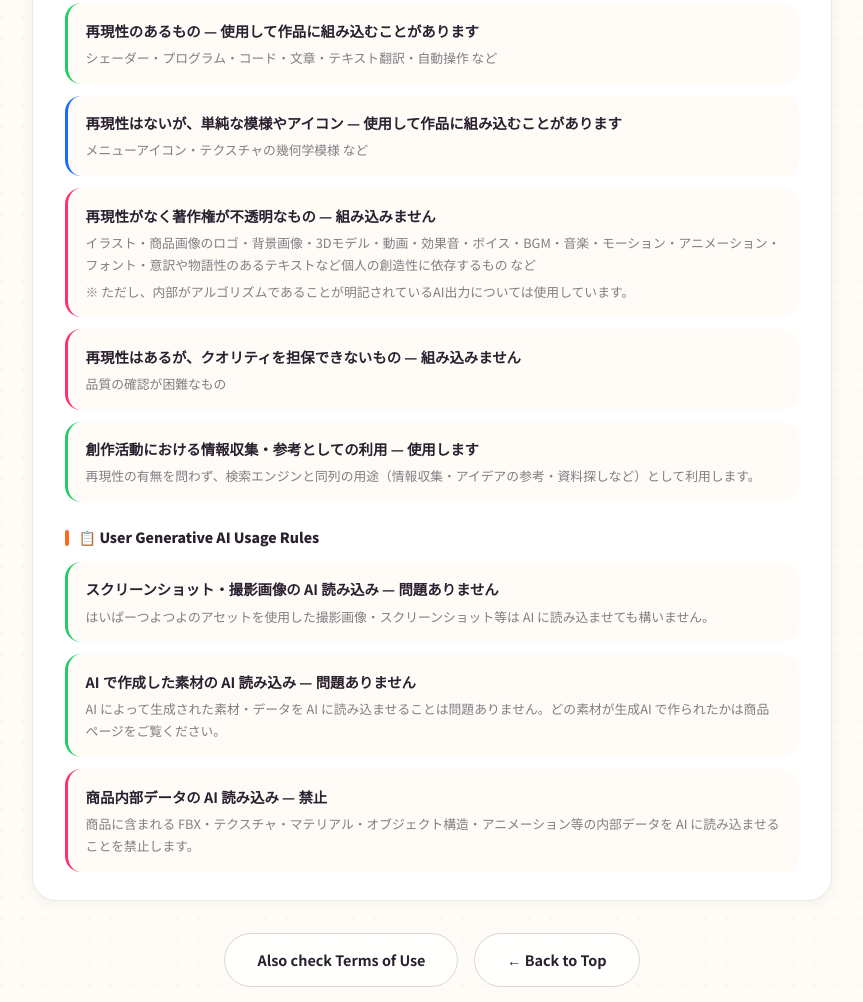
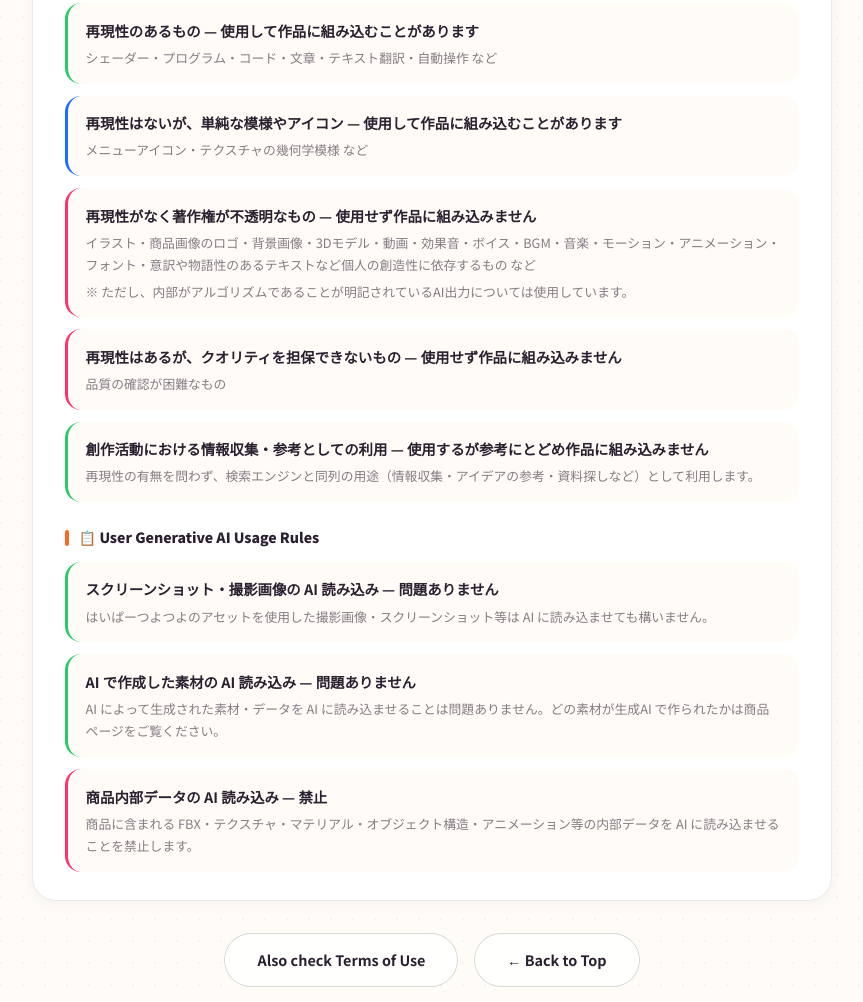
Before and after one commit to hypertuyotuyo/hypertuyotuyo, a plain HTML site: page guidelines.html in a window 1280 px wide. Shown: the part 4350-5352 px from the top of the page, without its empty margins (208-1071 px from the left). Drawn offline with Linux system fonts and the light colour scheme.

Commit message:
docs: refine creator AI policy wording for non-use and reference-only items
Co-Authored-By: Claude Sonnet 4.6 <noreply@anthropic.com>

```diff
--- a/guidelines.html
+++ b/guidelines.html
@@ -330,16 +330,16 @@
           <span class="gl-note">メニューアイコン・テクスチャの幾何学模様 など</span>
         </li>
         <li style="--item-color:var(--red)">
-          <strong>再現性がなく著作権が不透明なもの — 組み込みません</strong>
+          <strong>再現性がなく著作権が不透明なもの — 使用せず作品に組み込みません</strong>
           <span class="gl-note">イラスト・商品画像のロゴ・背景画像・3Dモデル・動画・効果音・ボイス・BGM・音楽・モーション・アニメーション・フォント・意訳や物語性のあるテキストなど個人の創造性に依存するもの など</span>
           <span class="gl-note">※ ただし、内部がアルゴリズムであることが明記されているAI出力については使用しています。</span>
         </li>
         <li style="--item-color:var(--red)">
-          <strong>再現性はあるが、クオリティを担保できないもの — 組み込みません</strong>
+          <strong>再現性はあるが、クオリティを担保できないもの — 使用せず作品に組み込みません</strong>
           <span class="gl-note">品質の確認が困難なもの</span>
         </li>
         <li style="--item-color:var(--green)">
-          <strong>創作活動における情報収集・参考としての利用 — 使用します</strong>
+          <strong>創作活動における情報収集・参考としての利用 — 使用するが参考にとどめ作品に組み込みません</strong>
           <span class="gl-note">再現性の有無を問わず、検索エンジンと同列の用途（情報収集・アイデアの参考・資料探しなど）として利用します。</span>
         </li>
       </ul>
```
